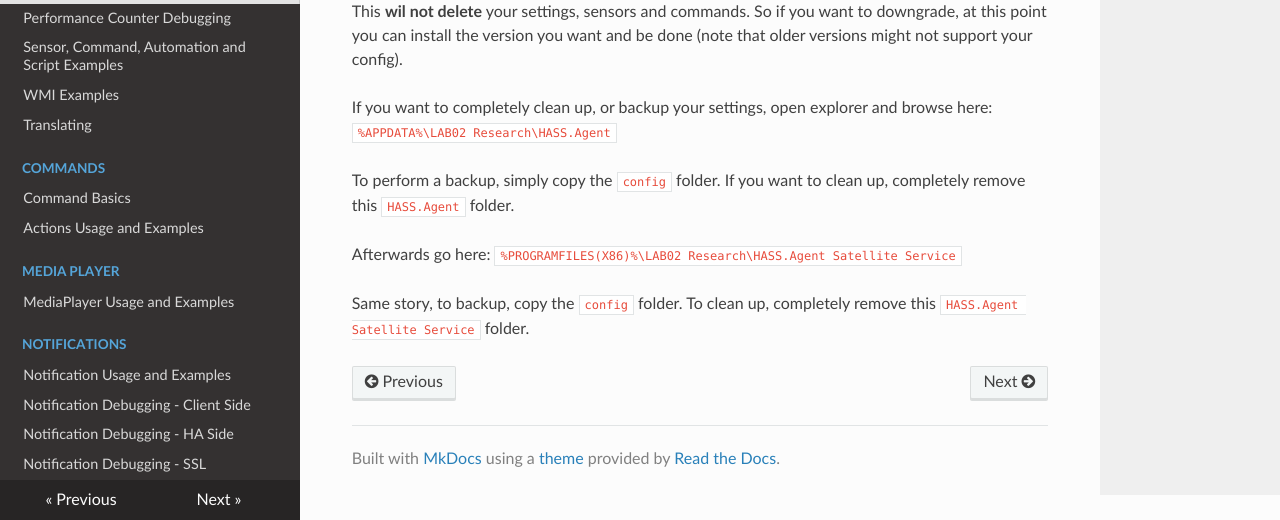
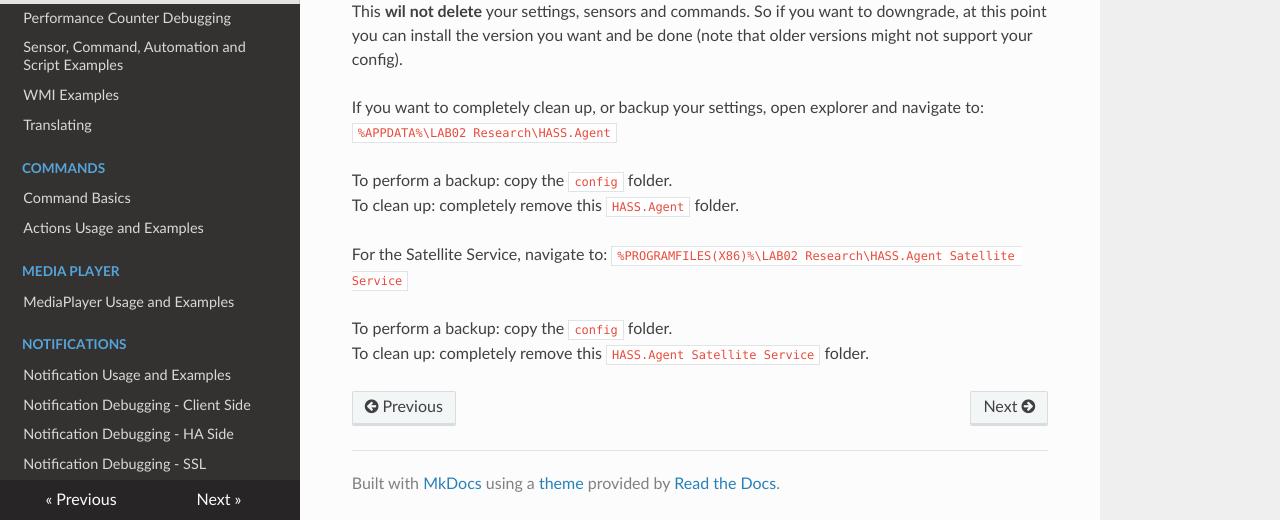
Before and after one commit to LAB02-Admin/HASS.Agent-Docs, an MkDocs documentation site: the page built from docs/clean-slate.md, in a window 1280 px wide and 900 px high, scrolled down 2296 px, cut to the strip 380-900 px from the top of the window. Built offline with MkDocs 1.6.1, drawn with Linux system fonts in a browser that asks for light colours; nearby versions of some CDN libraries.

Commit message:
Update clean-slate.md

```diff
--- a/docs/clean-slate.md
+++ b/docs/clean-slate.md
@@ -38,10 +38,12 @@ If you want to remove HASS.Agent, simply do so through Windows' configuration sc
 
 This **wil not delete** your settings, sensors and commands. So if you want to downgrade, at this point you can install the version you want and be done (note that older versions might not support your config).
 
-If you want to completely clean up, or backup your settings, open explorer and browse here: `%APPDATA%\LAB02 Research\HASS.Agent`
+If you want to completely clean up, or backup your settings, open explorer and navigate to: `%APPDATA%\LAB02 Research\HASS.Agent`
 
-To perform a backup, simply copy the `config` folder. If you want to clean up, completely remove this `HASS.Agent` folder.
+To perform a backup: copy the `config` folder.<br/>
+To clean up: completely remove this `HASS.Agent` folder.
 
-Afterwards go here: `%PROGRAMFILES(X86)%\LAB02 Research\HASS.Agent Satellite Service`
+For the Satellite Service, navigate to: `%PROGRAMFILES(X86)%\LAB02 Research\HASS.Agent Satellite Service`
 
-Same story, to backup, copy the `config` folder. To clean up, completely remove this `HASS.Agent Satellite Service` folder.
+To perform a backup: copy the `config` folder.<br/>
+To clean up: completely remove this `HASS.Agent Satellite Service` folder.
```
